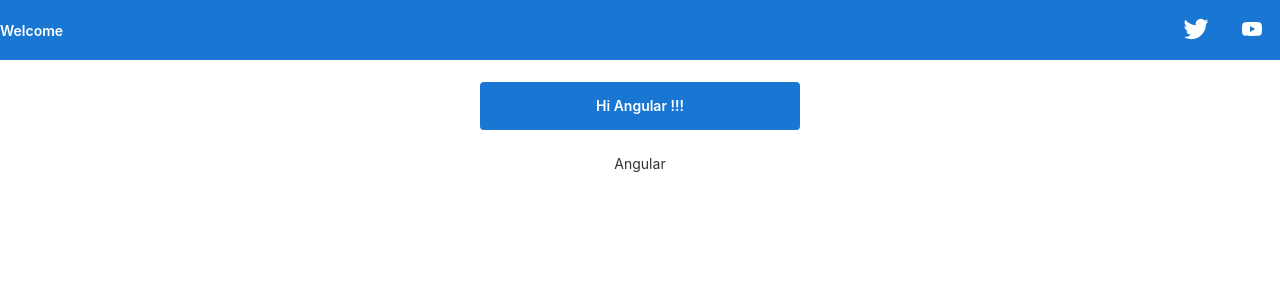
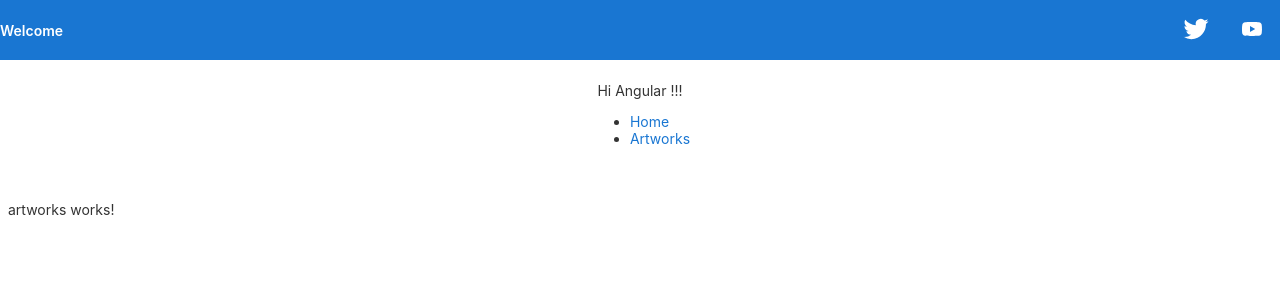
Before and after one commit to nleitefaria/vrl-app2, an Angular app: page /artworks-component in a window 1280 px wide. Before the commit this address led to /. Shown: the top 300 px of the page. Built offline with nearby package versions, Linux system fonts and the light colour scheme.

Commit message:
feature1: Added routing

```diff
--- a/src/app/app-routing.module.ts
+++ b/src/app/app-routing.module.ts
@@ -1,7 +1,12 @@
 import { NgModule } from '@angular/core';
 import { RouterModule, Routes } from '@angular/router';
+import { ArtworksComponent } from './artworks/artworks.component';
+import { HomeComponent } from './home/home.component';
 
-const routes: Routes = [];
+const routes: Routes = [
+    { path: 'home-component', component: HomeComponent },
+    { path: 'artworks-component', component: ArtworksComponent }
+];
 
 @NgModule({
   imports: [RouterModule.forRoot(routes)],
--- a/src/app/app.component.html
+++ b/src/app/app.component.html
@@ -321,15 +321,16 @@
 </div>
 
 <div class="content" role="main">
-
-  <!-- Highlight Card -->
-  <div class="card highlight-card card-small">
     Hi Angular !!!
-  </div>
-
+  <nav>
+    <ul>
+      <li><a routerLink="/home-component" routerLinkActive="active" ariaCurrentWhenActive="page">Home</a></li>
+      <li><a routerLink="/artworks-component" routerLinkActive="active" ariaCurrentWhenActive="page">Artworks</a></li>
+    </ul>
+  </nav>
   <!-- Footer -->
   <footer>
-      Angular
+
   </footer>
 </div>
 
--- a/src/app/app.module.ts
+++ b/src/app/app.module.ts
@@ -3,10 +3,14 @@ import { BrowserModule } from '@angular/platform-browser';
 
 import { AppRoutingModule } from './app-routing.module';
 import { AppComponent } from './app.component';
+import { ArtworksComponent } from './artworks/artworks.component';
+import { HomeComponent } from './home/home.component';
 
 @NgModule({
   declarations: [
-    AppComponent
+    AppComponent,
+    ArtworksComponent,
+    HomeComponent
   ],
   imports: [
     BrowserModule,
--- /dev/null
+++ b/src/app/artworks/artworks.component.html
@@ -0,0 +1 @@
+<p>artworks works!</p>
--- /dev/null
+++ b/src/app/home/home.component.html
@@ -0,0 +1 @@
+<p>home works!</p>
```
Also changed, not shown: src/app/artworks/artworks.component.ts (added, +10 -0 lines), src/app/home/home.component.ts (added, +10 -0 lines), src/app/artworks/artworks.component.css (added), src/app/home/home.component.css (added), 2 other files (tests, documents, lock files or other folders).
